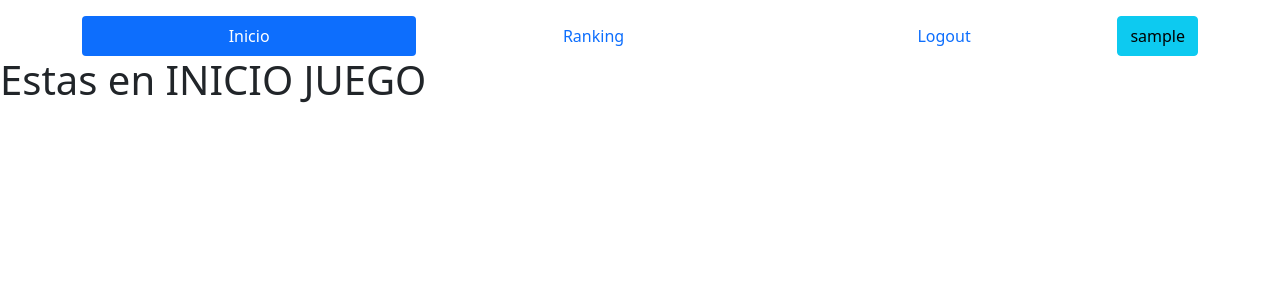
After one commit to coriagaston/TrabajoRoket, a Django app: page /iniciojuego/ in a window 1280 px wide. The commit adds this page. Shown: the top 300 px of the page. Run offline with Django 3.2, Linux system fonts and the light colour scheme; the visitor is signed in with stand-in values (Sample User, id 1).

Commit message:
arregle el login, arme la pagina de juego y deje bien configurada la base

```diff
--- a/roket/roket/settings/base.py
+++ b/roket/roket/settings/base.py
@@ -11,11 +11,16 @@ https://docs.djangoproject.com/en/3.0/ref/settings/
 """
 
 import os
+from django.urls import reverse_lazy
 
 # Build paths inside the project like this: os.path.join(BASE_DIR, ...)
 BASE_DIR = os.path.dirname(os.path.dirname(os.path.abspath(__file__)))
 
 AUTH_USER_MODEL = 'usuarios.Usuario'
+
+LOGIN_REDIRECT_URL = reverse_lazy('home')
+LOGOUT_REDIRECT_URL = reverse_lazy('home')
+LOGIN_URL = reverse_lazy('login')
 
 # Quick-start development settings - unsuitable for production
 # See https://docs.djangoproject.com/en/3.0/howto/deployment/checklist/
--- a/roket/roket/urls.py
+++ b/roket/roket/urls.py
@@ -15,15 +15,26 @@ Including another URLconf
 """
 from django.contrib import admin
 from django.urls import path
-#Archivo Creado
+from django.contrib.auth import views as  auth
 from . import views
 
 urlpatterns = [
     path('admin/', admin.site.urls),
     #Cree el Home
-    path('', views.Base, name='base'),
+    path('', views.Home, name='home'),
     #Inicio del juego
+
+    path('iniciojuego/', views.InicioJuego, name='iniciojuego'),
+
+    path('ranking/', views.Ranking, name='ranking'),
+
     path('juego/', views.Juego, name='juego'),
     #login
-    path('login/', views.Login, name='login'),
+    path('login/',auth.LoginView.as_view(template_name = 'usuarios/login.html'), name='login'),
+    #logout
+    path('logout/', auth.LogoutView.as_view(),name='logout')
+
+
+
+
 ]
--- a/roket/roket/views.py
+++ b/roket/roket/views.py
@@ -1,5 +1,6 @@
 
 from django.shortcuts import render
+from django.contrib.auth.decorators import login_required
 
 def Base(request):
 
@@ -12,3 +13,16 @@ def Juego(request):
 def Login(request):
 
 	return render(request,'login.html')
+
+def Home(request):
+
+	return render(request,'home.html')
+
+def Ranking(request):
+
+	return render(request,'ranking.html')
+
+@login_required
+def InicioJuego(request):
+
+	return render(request,'iniciojuego.html')
--- a/roket/templates/base.html
+++ b/roket/templates/base.html
@@ -18,16 +18,29 @@
         <div class="table-responsive"></div>
           <table class="table table-striped"></table>
           <nav class="nav nav-pills flex-column flex-sm-row">
-  <a class="flex-sm-fill text-sm-center nav-link active" aria-current="base" href="{% url 'base' %}">Inicio</a>
-  <a class="flex-sm-fill text-sm-center nav-link" href="{% url 'juego' %}">Ranking</a>
-  <a class="flex-sm-fill text-sm-center nav-link" href="#">Ingreso</a>
+  <a class="flex-sm-fill text-sm-center nav-link active" aria-current="base" href="{% url 'home' %}">Inicio</a>
+  <a class="flex-sm-fill text-sm-center nav-link" href="{% url 'ranking' %}">Ranking</a>
+
+  {% if user.is_authenticated %}
+  <a class="flex-sm-fill text-sm-center nav-link" href="{% url 'logout' %}">Logout</a>
+  <button type="button" class="btn btn-info">{{user.username}}</button>
+  {% else %}
+  <a class="flex-sm-fill text-sm-center nav-link" href="{% url 'login' %}">Ingreso</a>
+  {% endif %}
   </div>
 
-  <br><br><a href="{% url 'juego' %}"><button type="button" class="btn btn-danger">JUEGO</button></a>
+
 
     <!-- Optional JavaScript; choose one of the two! -->
 
     <!-- Option 1: Bootstrap Bundle with Popper -->
     <script src="https://cdn.jsdelivr.net/npm/bootstrap@5.1.0/dist/js/bootstrap.bundle.min.js" integrity="sha384-U1DAWAznBHeqEIlVSCgzq+c9gqGAJn5c/t99JyeKa9xxaYpSvHU5awsuZVVFIhvj" crossorigin="anonymous"></script>
+
+{% block contenido %}
+
+
+
+{% endblock contenido %}
+
   </body>
 </html>
--- /dev/null
+++ b/roket/templates/iniciojuego.html
@@ -0,0 +1,8 @@
+{% extends 'base.html' %}
+{% load static %}
+
+{% block contenido %}
+
+	<h1>Estas en INICIO JUEGO</h1>
+
+{% endblock contenido %}
--- a/roket/templates/juego.html
+++ b/roket/templates/juego.html
@@ -23,7 +23,7 @@
      	   <div class="table-responsive"></div>
       	    <table class="table table-striped"></table>
       	    <nav class="nav nav-pills flex-column flex-sm-row">
-  <a class="flex-sm-fill text-sm-center nav-link active" aria-current="base" href="{% url 'base' %}">Inicio</a>
+  <a class="flex-sm-fill text-sm-center nav-link active" aria-current="base" href="{% url 'home' %}">Inicio</a>
   <a class="flex-sm-fill text-sm-center nav-link" href="{% url 'juego' %}">Ranking</a>
   <a class="flex-sm-fill text-sm-center nav-link" href="#">Ingreso</a>
 
@@ -35,8 +35,8 @@
  	 queremos saber cuanto conoces del CHACO.</p></b>
  	 <p><b>Recorda mirar como te fue al final.</p></b>
 
-	<a href="{% url 'juego' %}"><button type="button" class="btn btn-danger">Iniciar Juego</button></a>
-	<a href="{% url 'base' %}">Volver al inicio</a>
+	<a href="{% url 'iniciojuego' %}"><button type="button" class="btn btn-danger">Iniciar Juego</button></a>
+
 
 
 
```
Also changed, not shown: roket/Archivos varios/copia index sole.txt (renamed from roket/templates/login.html, +3 -4 lines), roket/templates/home.html (added, +9 -0 lines), roket/templates/index.html (added, +8 -0 lines), roket/templates/ranking.html (added, +9 -0 lines), roket/templates/usuarios/login.html (added, +17 -0 lines).
